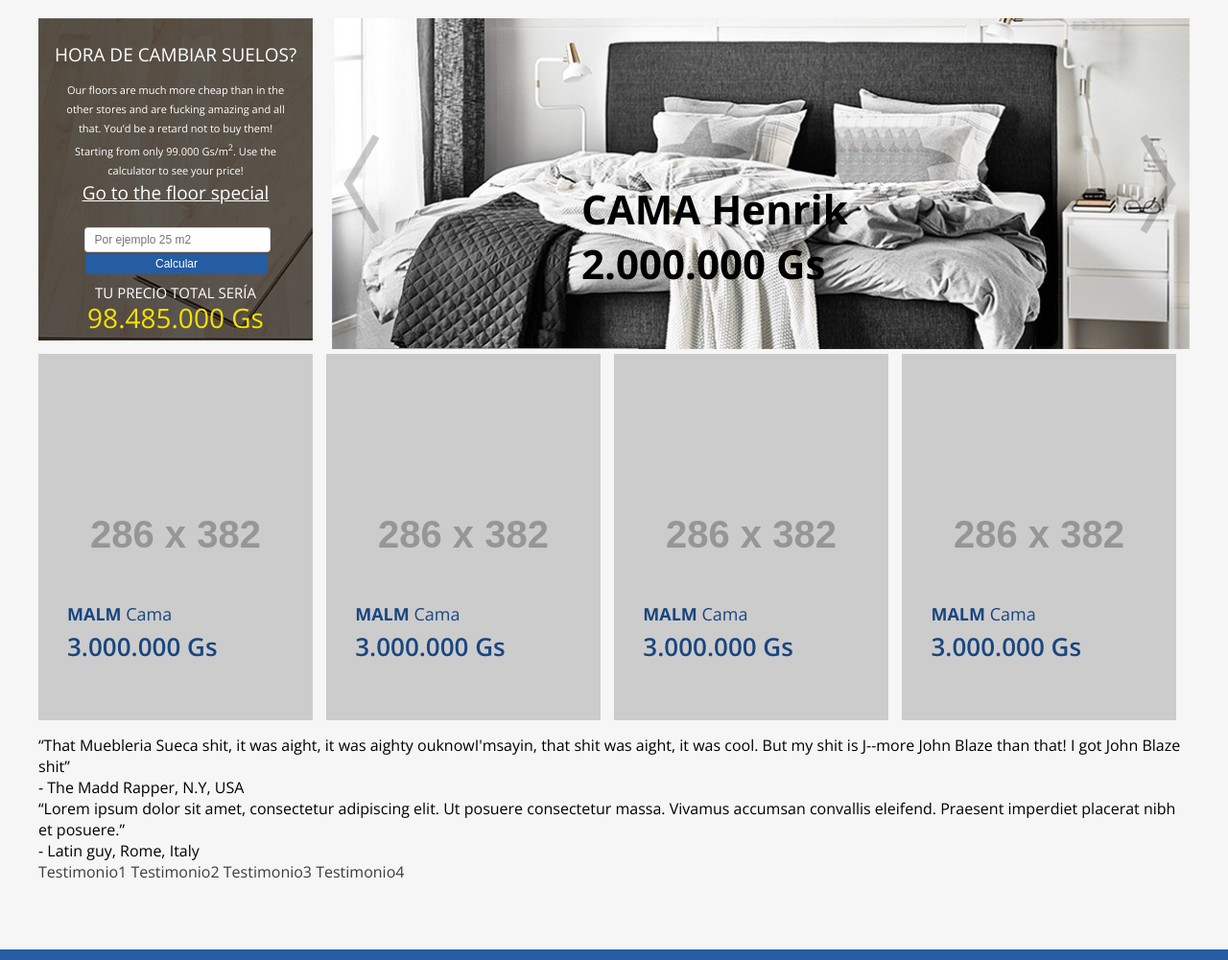
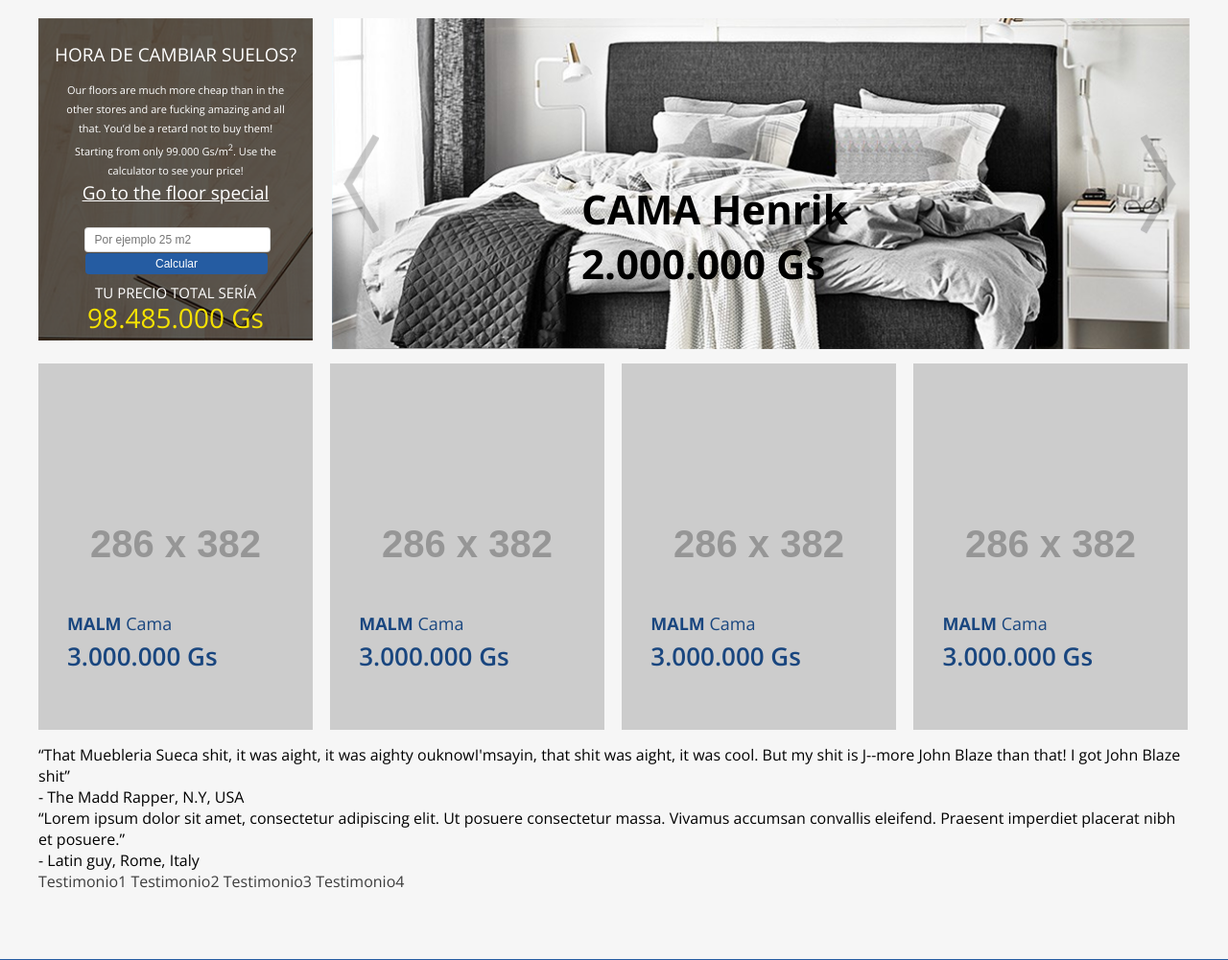
Before and after one commit to henke101/muebleriasueca, a PHP site: page / in a window 1280 px wide. Shown: the part 111-1112 px from the top of the page at 96% size. Run offline with PHP 8.4, Linux system fonts and the light colour scheme; grey boxes labelled with a size stand in for pictures from a placeholder-image service; some libraries are stand-ins or nearby versions.

Commit message:
fix alignment between prod thumbs

```diff
--- a/catalog.php
+++ b/catalog.php
@@ -10,6 +10,7 @@
 	<li><a href="?catID=8">Niños</a></li>
 	<li><a href="?catID=9">Otros</a></li>
 </ul>
+<div>
 	<article class="prod_thumb">
 		<div class="prod_thumb_text">
 			<h1>MALM</h1>
@@ -90,3 +91,4 @@
 			<img src="http://placehold.it/286x382">
 		</a>
 	</article>
+</div>
--- a/style.css
+++ b/style.css
@@ -147,8 +147,11 @@ footer .content .footer_foot {
 	display: inline-block;
 	vertical-align: top;
 	max-width: 286px;
-	margin-right: 10px;
+	margin-right: 14px;
 	margin-bottom: 10px;
+}
+.prod_thumb:nth-child(4n+0) {
+	margin-right: 0;
 }
 .prod_thumb img:hover {
 	border-color: rgba(0,0,0,0.09);
@@ -341,6 +344,9 @@ footer .content .footer_foot {
 .find_us img {
 	width: 100%;
 }
+.home_top{
+	margin-bottom: 10px;
+}
 .home_floor_calc {
 	display: inline-block;
 	max-width: 286px;
```
Lines whose indentation alone changed are shown as unchanged.
